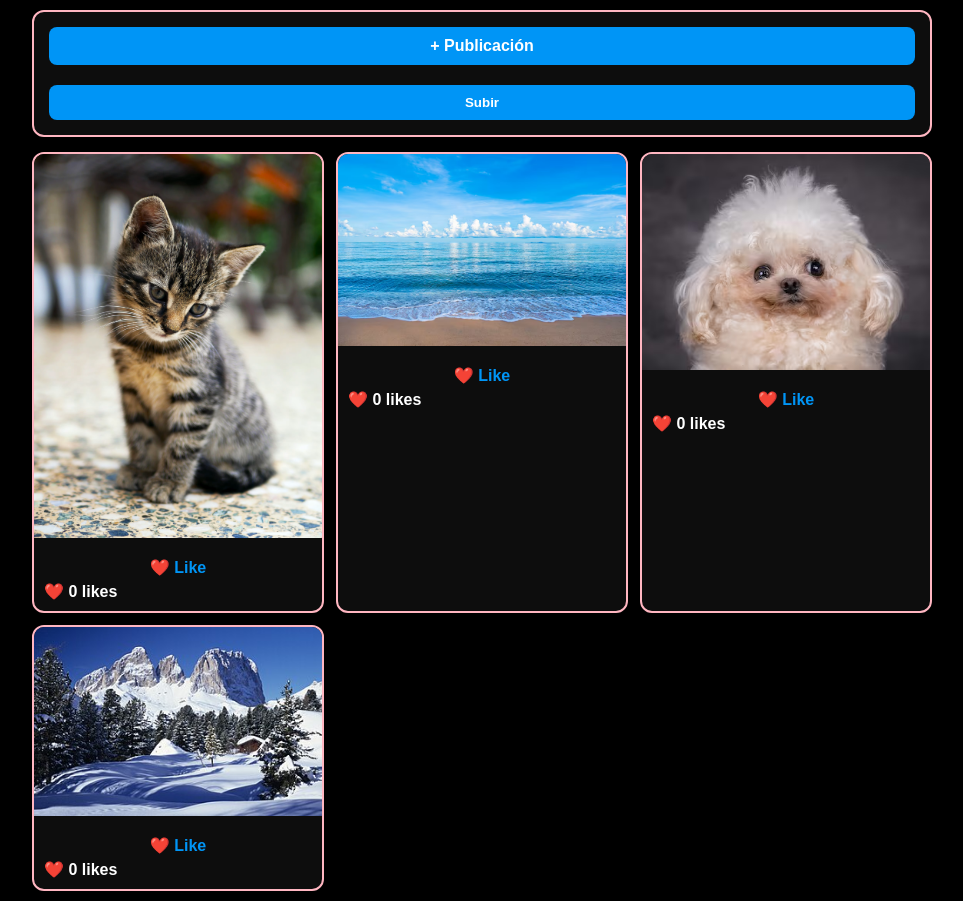
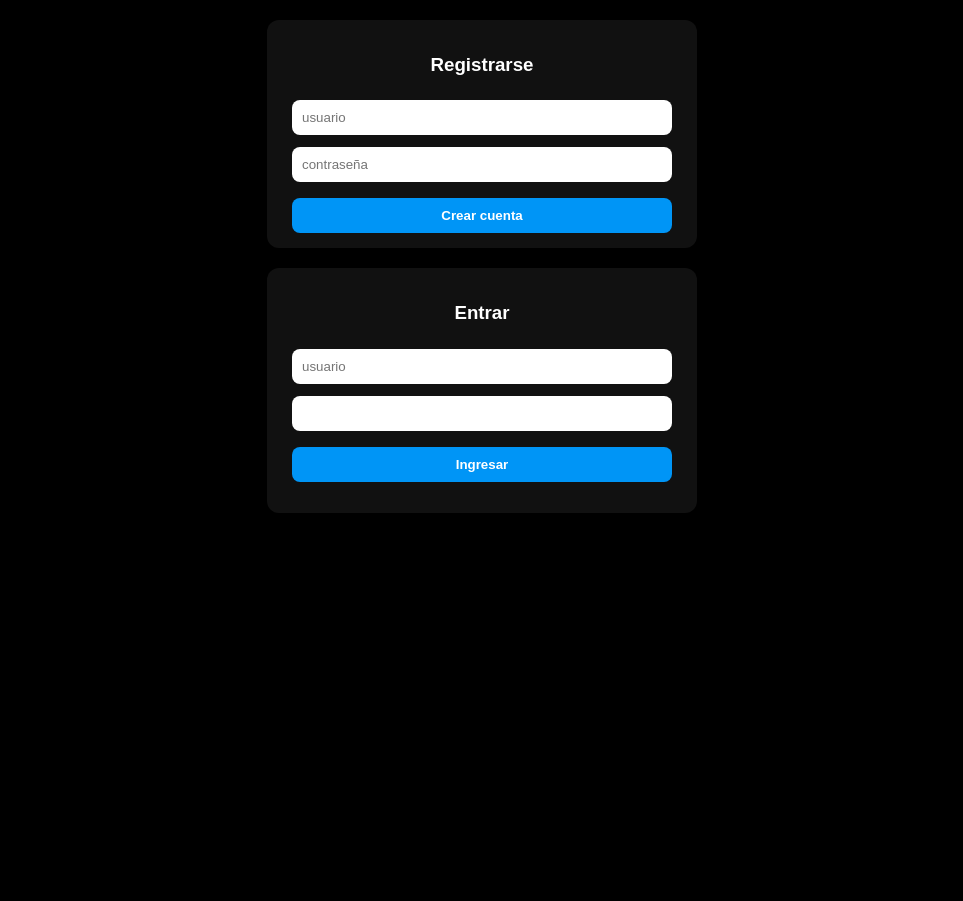
Before and after one commit to miqueilaayelen-jpg/flowpicproyecto1, a FastAPI app: page / in a window 1280 px wide. Shown: the part 58-959 px from the top of the page, without its empty margins (158-1121 px from the left). After the commit the page ends 571 px from the top, so only its background shows below. Run offline with FastAPI, Linux system fonts and the light colour scheme.

Commit message:
Update index.html

```diff
--- a/Flowpic/templates/index.html
+++ b/Flowpic/templates/index.html
@@ -1,7 +1,7 @@
 <!DOCTYPE html>
 <html>
 <head>
-    <title>Pic 📸</title>
+    <title>FlowPic 📸</title>
 
     <meta name="viewport" content="width=device-width, initial-scale=1.0">
 
@@ -28,7 +28,41 @@
             padding: 10px;
         }
 
-        /* UPLOAD */
+        /* LOGIN */
+        .box {
+            max-width: 400px;
+            margin: 20px auto;
+            background: #111;
+            padding: 15px;
+            border-radius: 12px;
+            text-align: center;
+        }
+
+        input {
+            width: 90%;
+            padding: 10px;
+            margin: 6px 0;
+            border-radius: 8px;
+            border: none;
+        }
+
+        .btn {
+            width: 95%;
+            padding: 10px;
+            background: #0095f6;
+            border: none;
+            color: white;
+            border-radius: 8px;
+            font-weight: bold;
+            cursor: pointer;
+        }
+
+        /* APP */
+        #app {
+            display: none;
+        }
+
+        /* UPLOAD (tu estilo original) */
         .upload-box {
             background: #0d0d0d;
             padding: 15px;
@@ -65,7 +99,7 @@
             cursor: pointer;
         }
 
-        /* FEED */
+        /* FEED GRID */
         #feed {
             display: grid;
             grid-template-columns: repeat(3, 1fr);
@@ -102,7 +136,6 @@
             margin-top: 5px;
         }
 
-        /* MOBILE */
         @media (max-width: 768px) {
             #feed {
                 grid-template-columns: 1fr;
@@ -115,8 +148,32 @@
 
 <div class="header">FlowPic 📸</div>
 
+<!-- LOGIN -->
+<div id="loginBox">
+
+    <div class="box">
+        <h3>Registrarse</h3>
+        <input id="reg_user" placeholder="usuario">
+        <input id="reg_pass" type="password" placeholder="contraseña">
+        <button class="btn" onclick="register()">Crear cuenta</button>
+    </div>
+
+    <div class="box">
+        <h3>Entrar</h3>
+        <input id="user" placeholder="usuario">
+        <input id="pass" type="password">
+        <button class="btn" onclick="login()">Ingresar</button>
+        <p id="msg"></p>
+    </div>
+
+</div>
+
+<!-- APP -->
+<div id="app">
+
     <div class="container">
 
+        <!-- UPLOAD (TU DISEÑO ORIGINAL) -->
         <div class="upload-box">
 
             <form id="uploadForm">
@@ -133,13 +190,70 @@
 
         </div>
 
+        <!-- FEED -->
         <div id="feed"></div>
+
+    </div>
 
 </div>
 
 <script>
 
+// ---------------- LOGIN ----------------
+async function register() {
+
+    const username = document.getElementById("reg_user").value;
+    const password = document.getElementById("reg_pass").value;
+
+    await fetch("/register", {
+        method: "POST",
+        headers: {"Content-Type": "application/json"},
+        body: JSON.stringify({ username, password })
+    });
+
+    alert("Usuario creado");
+}
+
+async function login() {
+
+    const username = document.getElementById("user").value;
+    const password = document.getElementById("pass").value;
+
+    const res = await fetch("/login", {
+        method: "POST",
+        headers: {"Content-Type": "application/json"},
+        body: JSON.stringify({ username, password })
+    });
+
+    const data = await res.json();
+
+    if (data.ok) {
+        document.getElementById("loginBox").style.display = "none";
+        document.getElementById("app").style.display = "block";
+        loadFeed();
+    } else {
+        document.getElementById("msg").innerText = "Login incorrecto";
+    }
+}
+
+// ---------------- UPLOAD ----------------
+document.getElementById("uploadForm").addEventListener("submit", async function(e) {
+    e.preventDefault();
+
+    const formData = new FormData(this);
+
+    await fetch("/upload", {
+        method: "POST",
+        body: formData
+    });
+
+    this.reset();
+    loadFeed();
+});
+
+// ---------------- FEED ----------------
 async function loadFeed() {
+
     const res = await fetch("/feed");
     const data = await res.json();
 
@@ -167,26 +281,13 @@ async function loadFeed() {
     });
 }
 
-// upload sin recargar
-document.getElementById("uploadForm").addEventListener("submit", async function(e) {
-    e.preventDefault();
-
-    const formData = new FormData(this);
-
-    await fetch("/upload", {
-        method: "POST",
-        body: formData
-    });
-
-    this.reset();
-    loadFeed();
-});
-
+// ---------------- LIKE ----------------
 async function likePost(name) {
     await fetch("/like/" + name, { method: "POST" });
     loadFeed();
 }
 
+// auto refresh
 loadFeed();
 setInterval(loadFeed, 3000);
 
```
Lines whose indentation alone changed are shown as unchanged.
